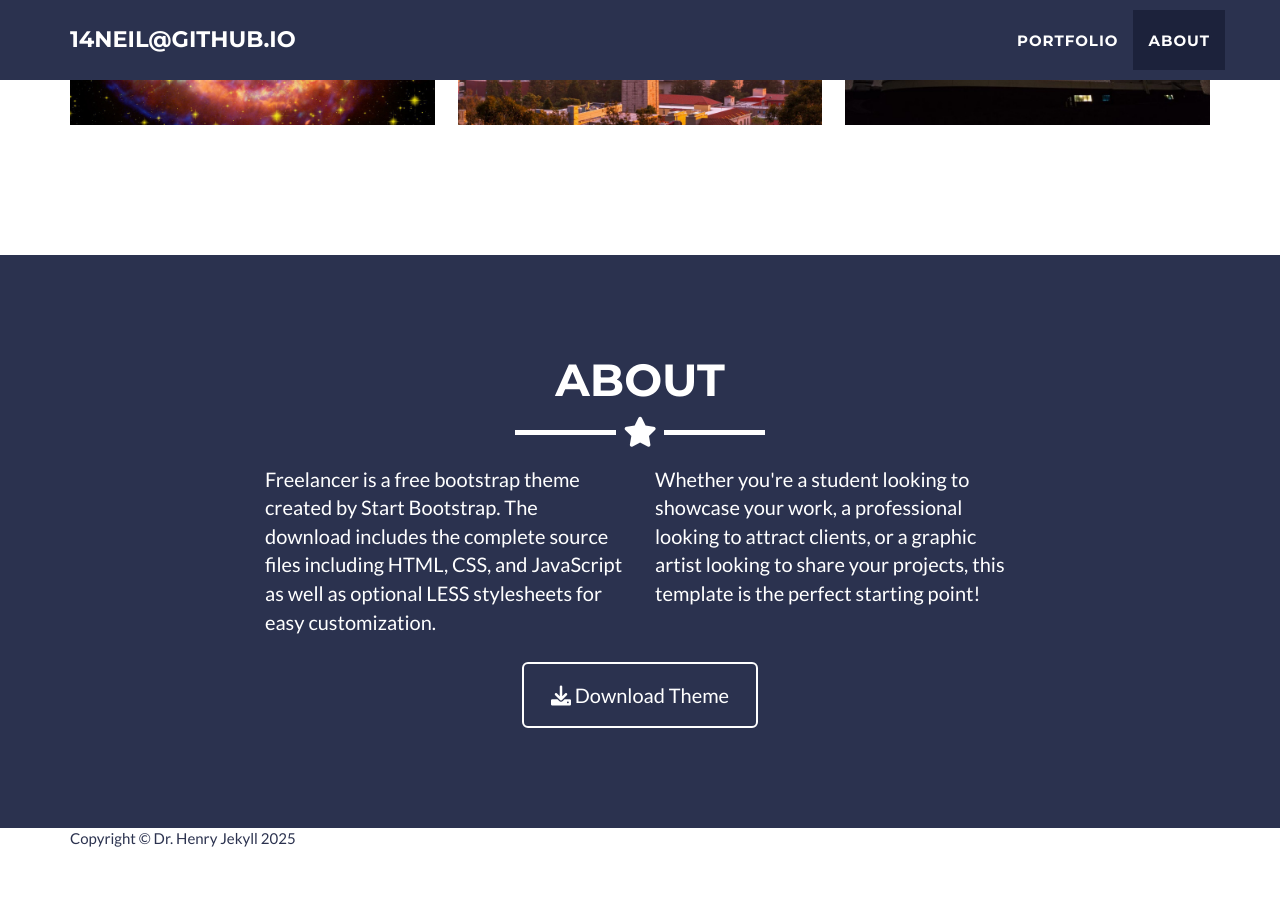
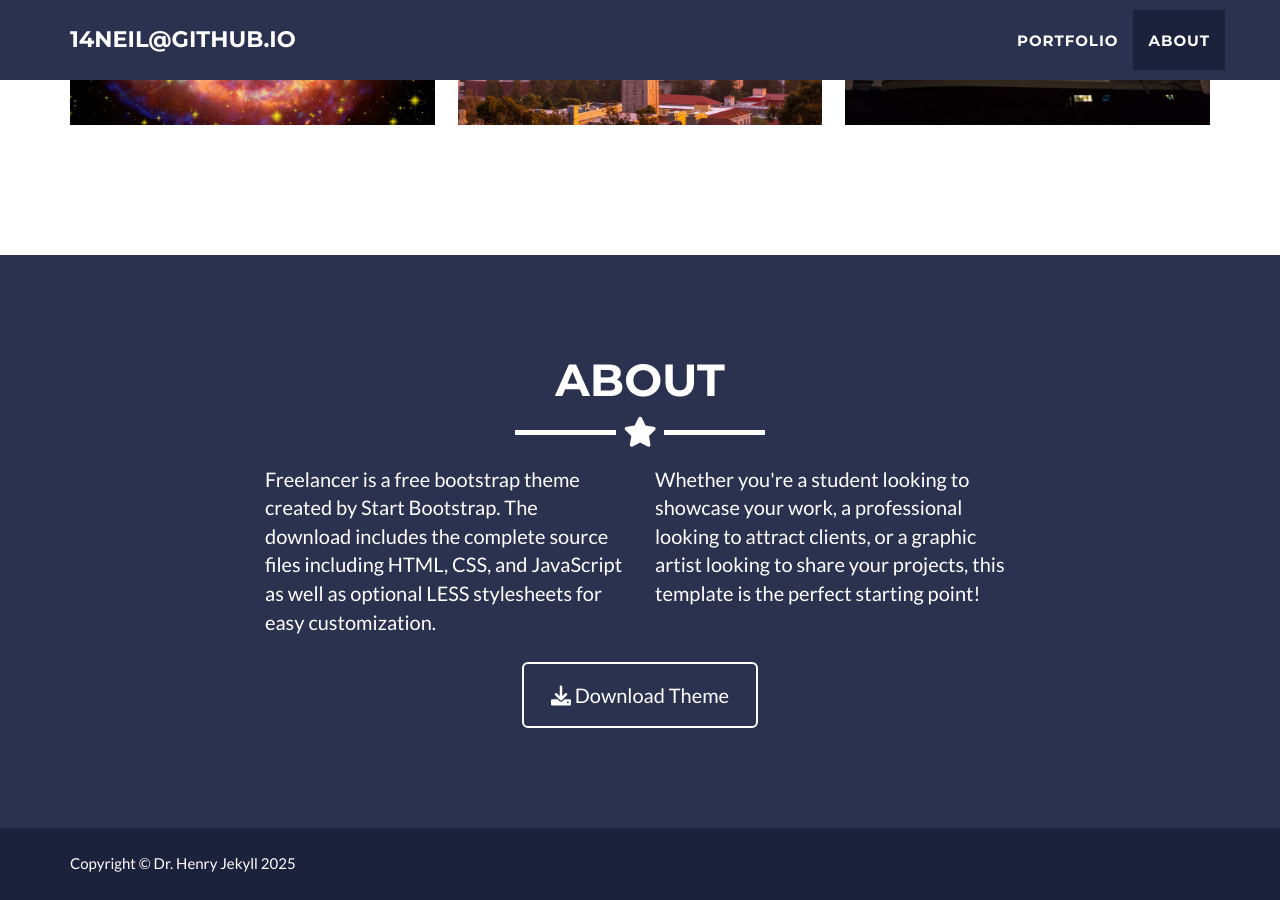
Before and after one commit to 14neil/14neil.github.io, a Jekyll site: the page built from _posts/2014-07-18-project-1.markdown, in a window 1280 px wide and 900 px high, scrolled down 1379 px. Built offline with Jekyll 4.4.1, drawn with Linux system fonts in a browser that asks for light colours; before the commit the page ends 2229 px from its top, so only the background shows below that.

Commit message:
Update footer.html

```diff
--- a/_includes/footer.html
+++ b/_includes/footer.html
@@ -1,6 +1,7 @@
 <!-- Footer -->
-<!--
-<footer class="text-center">
+
+<footer class="text-left">
+  <!--
   <div class="footer-above">
     <div class="container">
       <div class="row">
```
